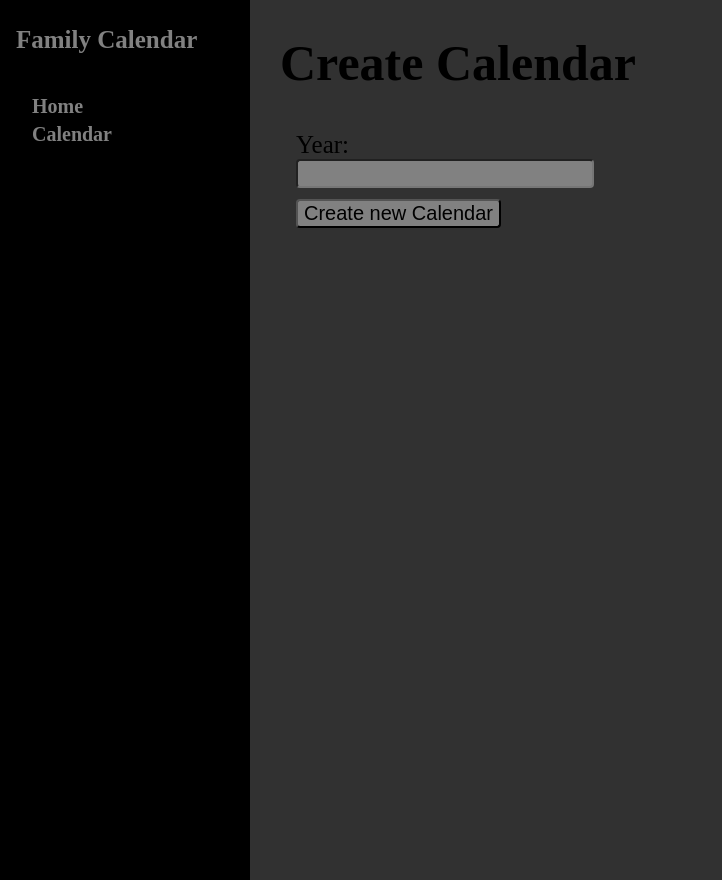
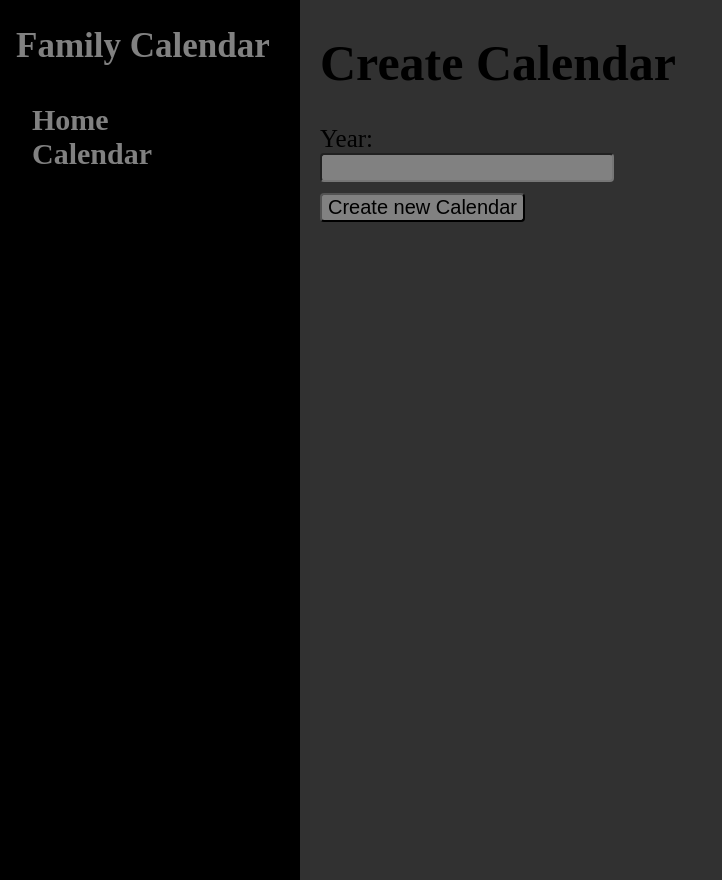
Before and after one commit to Uhgtred/FamilyCalendar, a Django app: page /CreateCalendar/ in a window 1280 px wide. Shown: the whole page, without its empty margins (0-722 px from the left). Run offline with Django 4.2, Linux system fonts and the light colour scheme.

Commit message:
touch-screen adaptions
First try on a touchscreen was showing that the buttons are much too small

```diff
--- a/FamilyCalendar/api/admin.py
+++ b/FamilyCalendar/api/admin.py
@@ -1,6 +1,5 @@
+from api.models import Calendar, Appointment, Month, Day
 from django.contrib import admin
-
-from api.models import Calendar, Appointment, Month, Day
 
 # Register your models here.
 admin.site.register(Calendar)
--- a/FamilyCalendar/api/views.py
+++ b/FamilyCalendar/api/views.py
@@ -1,9 +1,7 @@
-from datetime import datetime
+import calendar
 
+from api.models import Calendar, Appointment, Day
 from django.shortcuts import render
-import calendar
-from api.models import Calendar, Appointment, Month, Day
-
 from gui.forms import CreateCalendar, CreateAppointment
 
 
--- a/FamilyCalendar/gui/static/baseStyle.css
+++ b/FamilyCalendar/gui/static/baseStyle.css
@@ -1,15 +1,16 @@
 body {
-    margin-left: 280px;
+    margin-left: 320px;
     padding: 0;
     user-select: none;
     box-sizing: border-box;
     background-color: #313131;
     color: black;
+    font-size: 25px;
 }
 
 nav {
     height: 100%;
-    width: 250px;
+    width: 300px;
     position: fixed;
     z-index: 1;
     top: 0;
@@ -23,7 +24,7 @@ nav {
 
 .navBarTitle{
     padding: 6px 8px 6px 16px;
-    font-size: 25px;
+    font-size: 35px;
 }
 
 nav ul {
@@ -38,7 +39,7 @@ nav ul {
 
 nav ul li a {
     color: #818181;
-    font-size: 20px;
+    font-size: 30px;
     text-decoration: none;
     padding: 6px 8px 6px 16px;
 }
@@ -53,5 +54,5 @@ nav ul ul {
 }
 
 nav ul ul li a{
-    font-size: 15px;
+    font-size: 25px;
 }
--- a/FamilyCalendar/gui/static/calendar.js
+++ b/FamilyCalendar/gui/static/calendar.js
@@ -32,13 +32,13 @@ function monthSwitcher(direction){
     if (Number(month) > 12){
         month = 1;
         //TODO
-        // have to or make sure calendar of this year is existing.
+        // have to make sure calendar of this year is existing.
         // year++;
     }
     if (Number(month) < 1){
         month = 12;
         //TODO
-        // have to or make sure calendar of this year is existing.
+        // have to make sure calendar of this year is existing.
         // year--;
     }
     window.location.replace(basePath + '/' + 'calendar' + '/' + Number(year) + '/' +  month);
--- a/FamilyCalendar/gui/static/formStyler.css
+++ b/FamilyCalendar/gui/static/formStyler.css
@@ -1,9 +1,5 @@
-body{
-    font-size: 25px;
-}
-
 form {
-    padding: 6px 8px 6px 16px;
+    /*padding: 6px 8px 6px 16px;*/
     display: block;
     list-style-type: none;
 }
```
Also changed, not shown: FamilyCalendar/gui/static/calendar.css (+15 -14 lines), FamilyCalendar/db.sqlite3.
